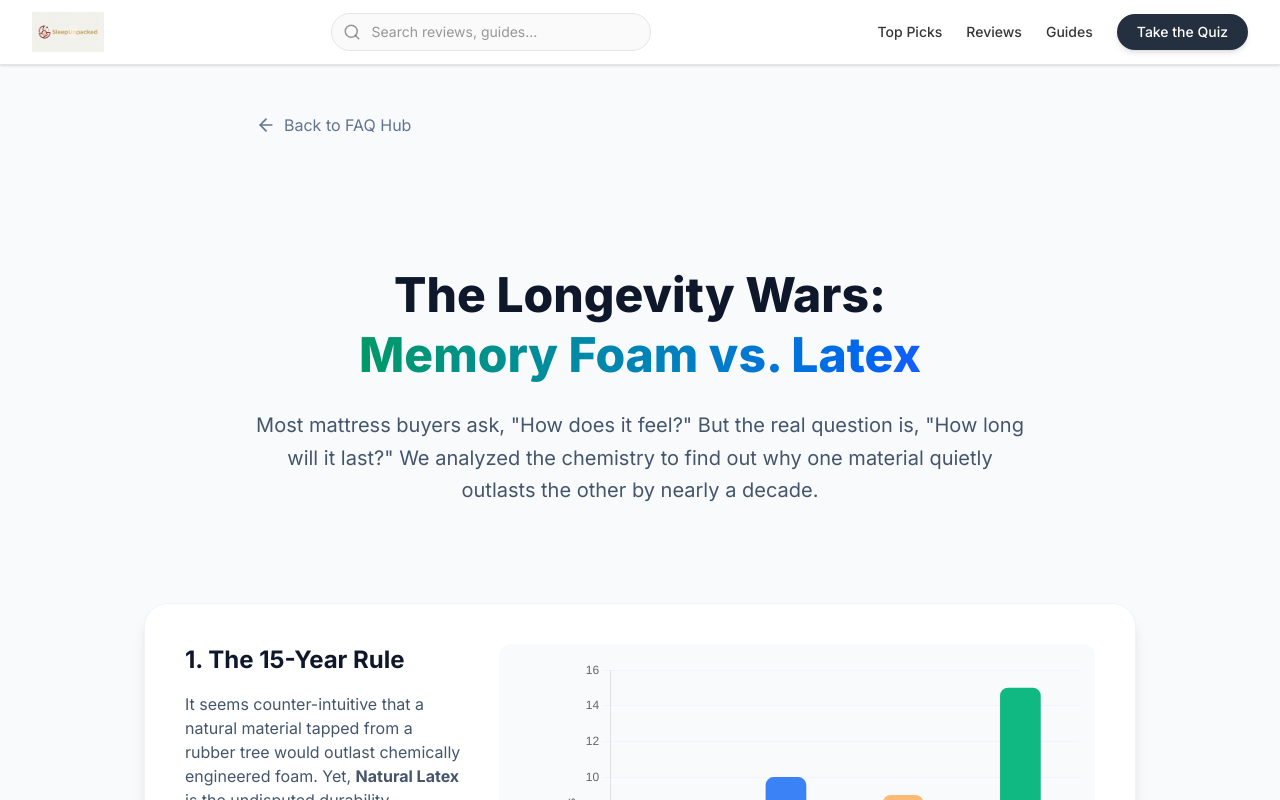
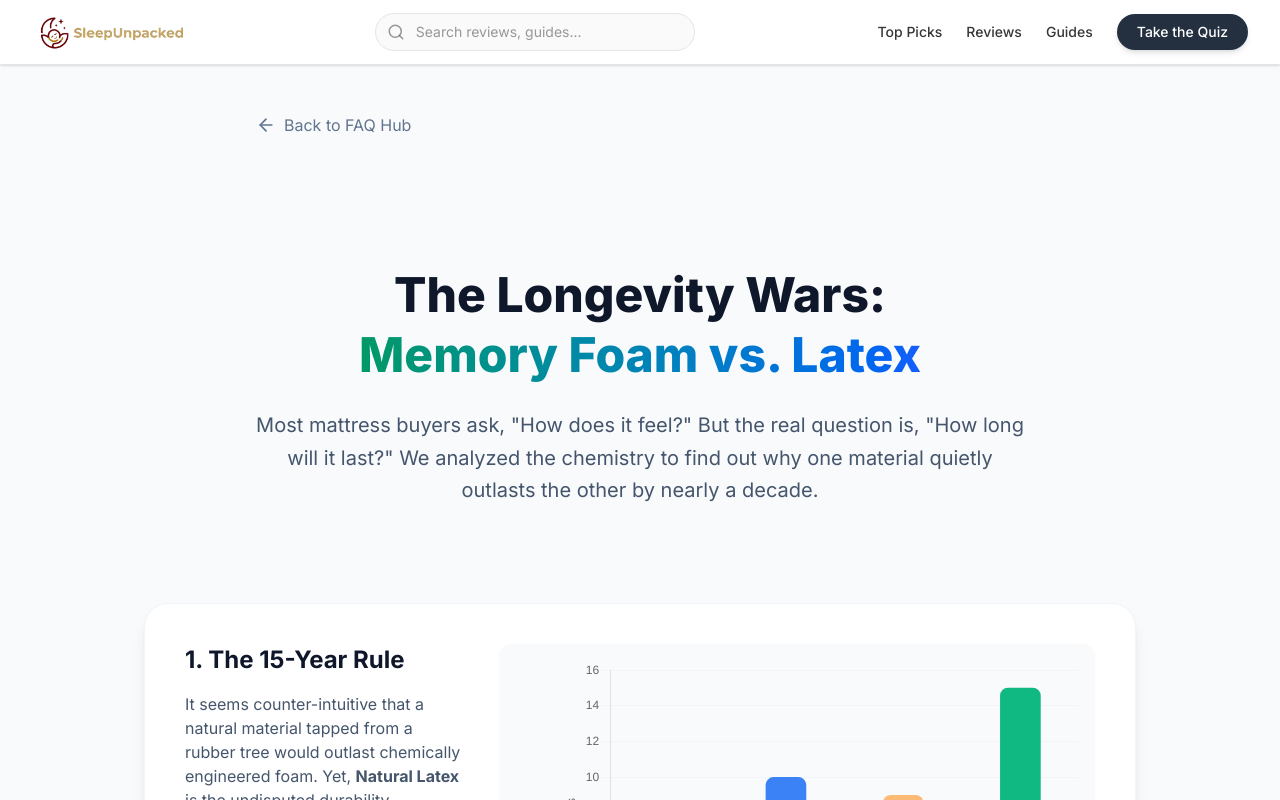
Before and after one commit to wyche128/sleep-unpacked, a Next.js app: page /faqs/memory-foam-vs-latex in a window 1280 px wide. Shown: the top 800 px of the page. Built offline with nearby package versions, Linux system fonts and the light colour scheme.

Commit message:
Update site logo to sleep_logo.svg in header and footer

```diff
--- a/src/components/Footer.jsx
+++ b/src/components/Footer.jsx
@@ -1,6 +1,7 @@
 import React from 'react';
 import { Moon } from 'lucide-react';
 import Link from 'next/link';
+import logo from '../assets/sleep_logo.svg';
 
 const Footer = () => {
     return (
@@ -8,10 +9,7 @@ const Footer = () => {
             <div className="max-w-7xl mx-auto px-4 sm:px-6 lg:px-8 grid grid-cols-2 md:grid-cols-4 gap-8 mb-12">
                 <div className="col-span-2 md:col-span-1">
                     <div className="flex items-center gap-2 mb-6">
-                        <div className="bg-jet-black-800 p-1.5 rounded">
-                            <Moon className="text-white" size={16} />
-                        </div>
-                        <span className="text-xl font-bold text-white">SleepUnpacked</span>
+                        <img src={logo.src} alt="SleepUnpacked Logo" className="h-8 w-auto brightness-0 invert" />
                     </div>
                     <p className="text-alabaster-grey text-sm mb-6">
                         Helping the world sleep better, one review at a time. Our team of experts provides unbiased, data-driven mattress reviews.
--- a/src/components/Header.jsx
+++ b/src/components/Header.jsx
@@ -2,7 +2,7 @@
 
 import React, { useEffect, useState } from 'react';
 import { Menu, X, Search } from 'lucide-react';
-import logo from '../assets/sleepunpacked_logo.png';
+import logo from '../assets/sleep_logo.svg';
 import Link from 'next/link';
 import { useRouter } from 'next/navigation';
 
@@ -31,7 +31,7 @@ const Header = () => {
       <div className="max-w-7xl mx-auto px-4 sm:px-6 lg:px-8">
         <div className="flex justify-between h-16 items-center flex-wrap md:flex-nowrap">
           <Link href="/" className="flex items-center gap-2 shrink-0">
-            <img src={logo.src} alt="SleepUnpacked" className="h-10 w-auto" />
+            <img src={logo.src} alt="SleepUnpacked Logo" className="h-10 w-auto" />
           </Link>
 
           {/* Desktop Search Bar */}
```
Also changed, not shown: src/assets/sleep_logo.svg (added).
